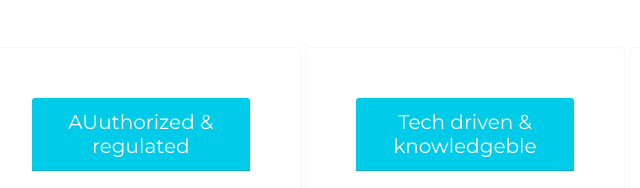
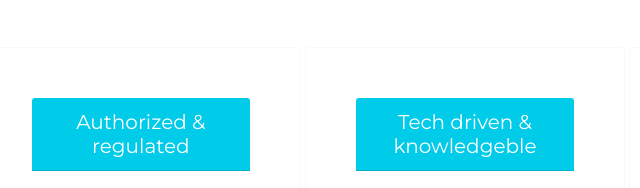
Before and after one commit to astrocoder15/iTK, a plain HTML site: page index.html in a window 1280 px wide. Shown: the part 891-1079 px from the top of the page, 175-815 px from the left. Drawn offline with nearby package versions, Linux system fonts and the light colour scheme.

Commit message:
Update index.html

```diff
--- a/index.html
+++ b/index.html
@@ -116,7 +116,7 @@
         <div class="why-choose">
           <h2 class="why-choose-header">Why Choose iTakaful</h2>
           <div class="card border-light mb-3" style="max-width: 20rem;">
-            <h5 class="card-header">AUuthorized & regulated</h5>
+            <h5 class="card-header">Authorized & regulated</h5>
               <div class="card-body">
                 <p class="card-text">Lorem ipsum dolor sit amet, consectetur adipiscing elit, sed do eiusmod tempor incididunt ut labore et dolore magna aliqua. Duis at tellus at urna. Lectus vestibulum mattis ullamcorper velit sed ullamcorper.</p>
               </div>
```
